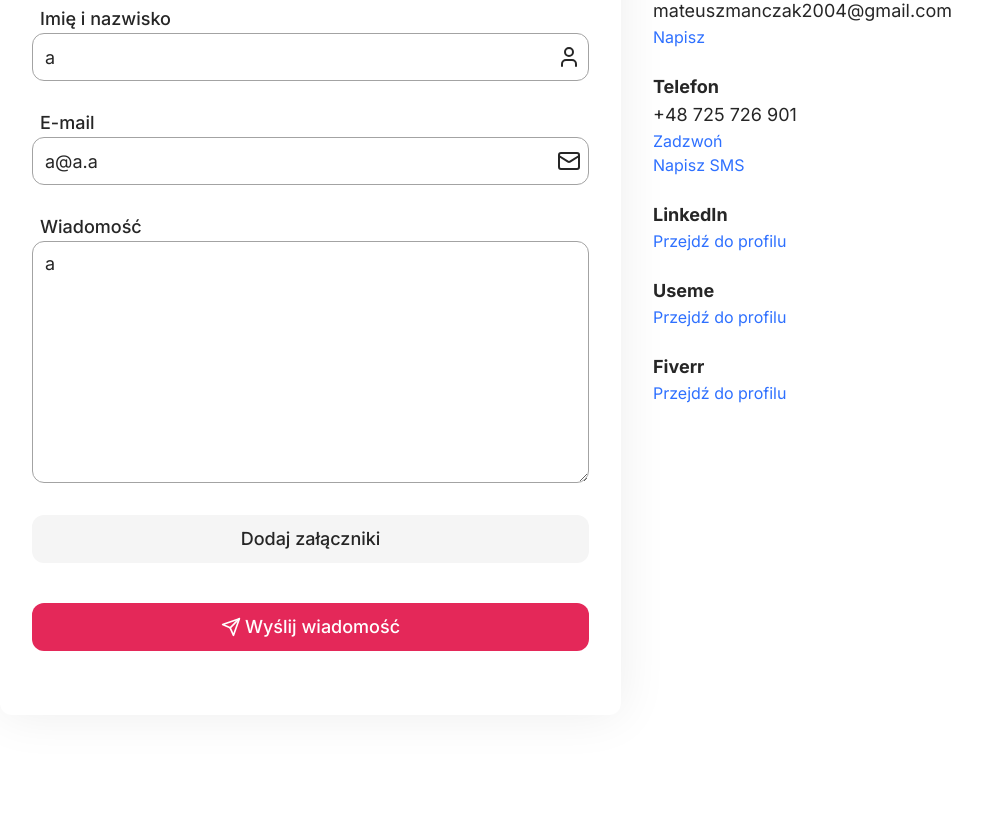
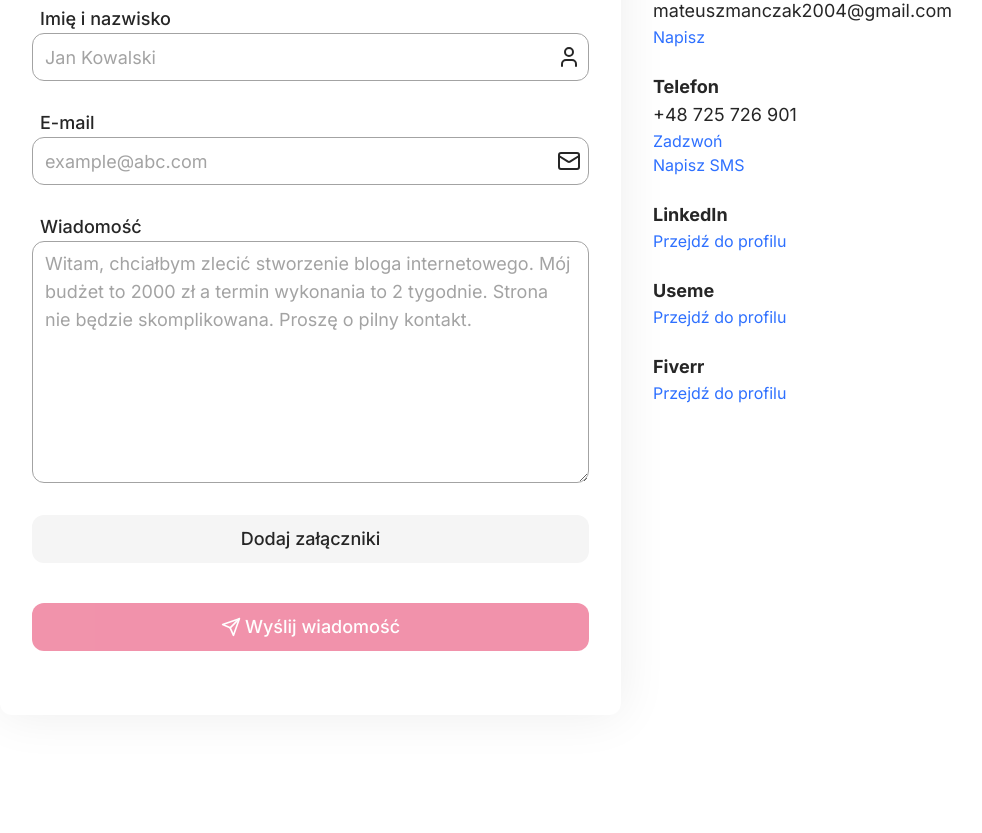
Before and after one commit to mateuszmanczak04/portfolio-website, a Next.js app: page / in a window 1280 px wide. Shown: the part 3840-4673 px from the top of the page, without its empty margins (160-1142 px from the left). Built offline with nearby package versions, Linux system fonts and the light colour scheme.

Commit message:
fix: get rid of initial form values

```diff
--- a/src/components/ContactForm.tsx
+++ b/src/components/ContactForm.tsx
@@ -24,9 +24,9 @@ const ContactForm = () => {
   const [error, setError] = useState<string>('');
   const [loading, setLoading] = useState<boolean>(false);
 
-  const [name, setName] = useState<string>('a');
-  const [email, setEmail] = useState<string>('a@a.a');
-  const [content, setContent] = useState<string>('a');
+  const [name, setName] = useState<string>('');
+  const [email, setEmail] = useState<string>('');
+  const [content, setContent] = useState<string>('');
 
   const [attachments, setAttachments] = useState<Attachment[]>([]);
 
```
